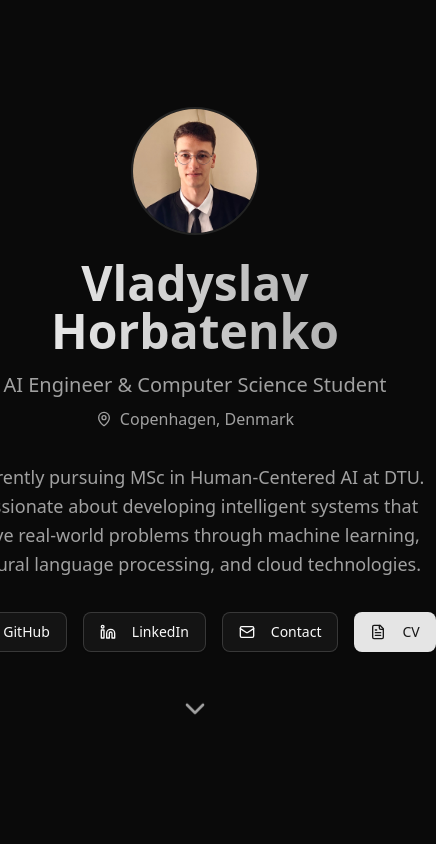
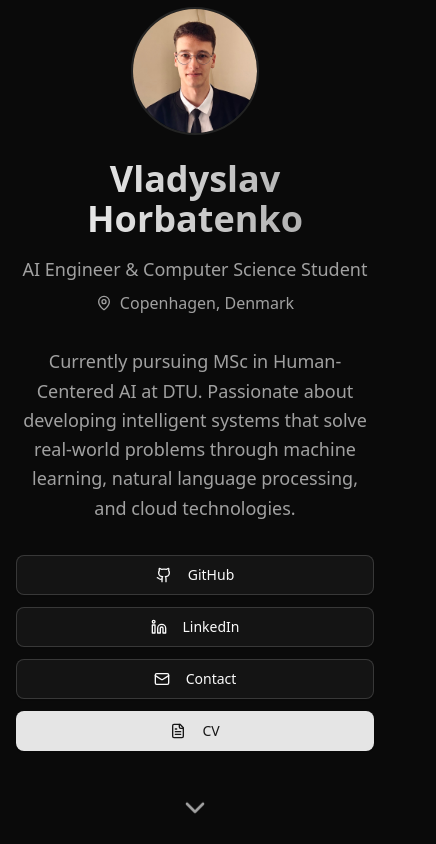
Before and after one commit to rifolio/rifolio.github.io, a React (Vite) app: page / in a window 390 px wide. Shown: the top 844 px of the page, 436 px wide, since content can reach past the window. Built offline with nearby package versions, Linux system fonts and the light colour scheme.

Commit message:
Mobile friendly design

```diff
--- a/src/App.css
+++ b/src/App.css
@@ -115,6 +115,36 @@
     @apply border-border outline-ring/50;
   }
   body {
-    @apply bg-background text-foreground;
+    @apply bg-background text-foreground antialiased;
+    -webkit-text-size-adjust: 100%;
+    text-size-adjust: 100%;
+    overflow-x: hidden;
   }
 }
+
+@layer utilities {
+  .safe-px {
+    padding-left: max(1rem, env(safe-area-inset-left));
+    padding-right: max(1rem, env(safe-area-inset-right));
+  }
+}
+
+img,
+video,
+canvas,
+svg {
+  max-width: 100%;
+  height: auto;
+}
+
+/* Prevent long words/URLs from causing overflow on small screens */
+.prose,
+p,
+h1,
+h2,
+h3,
+h4,
+h5,
+h6 {
+  overflow-wrap: anywhere;
+}
--- a/src/App.jsx
+++ b/src/App.jsx
@@ -232,9 +232,9 @@ function App() {
     if (!project) return null;
 
     return (
-      <div className="fixed inset-0 bg-black/80 backdrop-blur-sm z-50 flex items-center justify-center p-4">
+      <div className="fixed inset-0 bg-black/80 backdrop-blur-sm z-50 flex items-center justify-center p-3 sm:p-4">
         <div className="bg-card border border-border rounded-lg max-w-4xl w-full max-h-[90vh] overflow-y-auto">
-          <div className="sticky top-0 bg-card border-b border-border p-6 flex items-center justify-between">
+          <div className="sticky top-0 bg-card border-b border-border p-4 sm:p-6 flex items-center justify-between">
             <Button variant="ghost" size="sm" onClick={onClose}>
               <ArrowLeft className="w-4 h-4 mr-2" />
               Back to Projects
@@ -244,18 +244,20 @@ function App() {
             </Button>
           </div>
 
-          <div className="p-6">
+          <div className="p-4 sm:p-6">
             <div className="mb-6">
-              <div className="w-full h-64 bg-muted rounded-lg mb-6 flex items-center justify-center">
+              <div className="w-full h-40 sm:h-64 bg-muted rounded-lg mb-6 flex items-center justify-center">
                 <span className="text-muted-foreground">
                   Project Cover Image
                 </span>
               </div>
 
-              <div className="flex items-start justify-between mb-4">
-                <div className="flex-1">
-                  <h2 className="text-2xl font-bold mb-2">{project.title}</h2>
-                  <div className="flex items-center gap-4 text-sm text-muted-foreground mb-4">
+              <div className="flex flex-col sm:flex-row items-start sm:items-center justify-between gap-3 sm:gap-4 mb-4">
+                <div className="flex-1 min-w-0">
+                  <h2 className="text-xl sm:text-2xl font-bold mb-2 break-words">
+                    {project.title}
+                  </h2>
+                  <div className="flex flex-wrap items-center gap-3 sm:gap-4 text-sm text-muted-foreground mb-2 sm:mb-4">
                     {project.company && <span>{project.company}</span>}
                     <span>{project.year}</span>
                     {project.grade && (
@@ -265,9 +267,14 @@ function App() {
                     )}
                   </div>
                 </div>
-                <div className="flex gap-2">
+                <div className="flex gap-2 w-full sm:w-auto">
                   {project.github && (
-                    <Button variant="outline" size="sm" asChild>
+                    <Button
+                      variant="outline"
+                      size="sm"
+                      asChild
+                      className="w-full sm:w-auto"
+                    >
                       <a
                         href={project.github}
                         target="_blank"
@@ -338,9 +345,9 @@ function App() {
   const cvHref = import.meta.env.BASE_URL + "CV.pdf";
 
   return (
-    <div className="min-h-screen bg-background text-foreground">
+    <div className="min-h-screen bg-background text-foreground overflow-x-hidden">
       {/* Hero Section */}
-      <section className="min-h-screen flex items-center justify-center px-6 relative">
+      <section className="min-h-screen flex items-center justify-center px-4 sm:px-6 relative">
         <div className="max-w-4xl mx-auto text-center">
           <div className="mb-8">
             <img
@@ -348,10 +355,10 @@ function App() {
               alt="Vladyslav Horbatenko"
               className="w-32 h-32 rounded-full mx-auto mb-6 object-cover border-2 border-border"
             />
-            <h1 className="text-5xl md:text-7xl font-bold mb-4 bg-gradient-to-r from-foreground to-muted-foreground bg-clip-text text-transparent">
+            <h1 className="text-4xl md:text-6xl lg:text-7xl font-bold mb-4 bg-gradient-to-r from-foreground to-muted-foreground bg-clip-text text-transparent">
               Vladyslav Horbatenko
             </h1>
-            <p className="text-xl md:text-2xl text-muted-foreground mb-2">
+            <p className="text-lg md:text-2xl text-muted-foreground mb-2">
               AI Engineer & Computer Science Student
             </p>
             <div className="flex items-center justify-center gap-2 text-muted-foreground mb-8">
@@ -367,8 +374,13 @@ function App() {
             technologies.
           </p>
 
-          <div className="flex justify-center gap-4 mb-12">
-            <Button variant="outline" size="lg" asChild>
+          <div className="flex flex-col sm:flex-row flex-wrap items-stretch justify-center gap-3 sm:gap-4 mb-12 max-w-sm sm:max-w-none mx-auto w-full">
+            <Button
+              variant="outline"
+              size="lg"
+              asChild
+              className="w-full sm:w-auto"
+            >
               <a
                 href="https://github.com/rifolio"
                 target="_blank"
@@ -378,7 +390,12 @@ function App() {
                 GitHub
               </a>
             </Button>
-            <Button variant="outline" size="lg" asChild>
+            <Button
+              variant="outline"
+              size="lg"
+              asChild
+              className="w-full sm:w-auto"
+            >
               <a
                 href="https://www.linkedin.com/in/vladyslav-horbatenko/"
                 target="_blank"
@@ -388,13 +405,18 @@ function App() {
                 LinkedIn
               </a>
             </Button>
-            <Button variant="outline" size="lg" asChild>
+            <Button
+              variant="outline"
+              size="lg"
+              asChild
+              className="w-full sm:w-auto"
+            >
               <a href="mailto:vladyslav.horbatenko.work@gmail.com">
                 <Mail className="w-5 h-5 mr-2" />
                 Contact
               </a>
             </Button>
-            <Button size="lg" asChild>
+            <Button size="lg" asChild className="w-full sm:w-auto">
               <a href={cvHref} target="_blank" rel="noopener noreferrer">
                 <FileText className="w-5 h-5 mr-2" />
                 CV
@@ -412,12 +434,12 @@ function App() {
       </section>
 
       {/* Projects Section */}
-      <section id="projects" className="py-20 px-6">
+      <section id="projects" className="py-20 px-4 sm:px-6">
         <div className="max-w-6xl mx-auto">
           <h2 className="text-3xl md:text-4xl font-bold mb-12 text-center">
             Featured Projects
           </h2>
-          <div className="grid md:grid-cols-2 lg:grid-cols-3 gap-6">
+          <div className="grid md:grid-cols-2 lg:grid-cols-3 gap-4 sm:gap-6">
             {projects.map((project, index) => (
               <div
                 key={index}
@@ -464,12 +486,12 @@ function App() {
       </section>
 
       {/* Skills Section */}
-      <section id="skills" className="py-20 px-6 bg-muted/30">
+      <section id="skills" className="py-20 px-4 sm:px-6 bg-muted/30">
         <div className="max-w-4xl mx-auto">
           <h2 className="text-3xl md:text-4xl font-bold mb-12 text-center">
             Skills & Technologies
           </h2>
-          <div className="grid md:grid-cols-2 gap-8">
+          <div className="grid md:grid-cols-2 gap-6 sm:gap-8">
             {Object.entries(skills).map(([category, skillList], index) => (
               <div
                 key={index}
@@ -495,7 +517,7 @@ function App() {
       </section>
 
       {/* Education Section */}
-      <section id="education" className="py-20 px-6">
+      <section id="education" className="py-20 px-4 sm:px-6">
         <div className="max-w-4xl mx-auto">
           <h2 className="text-3xl md:text-4xl font-bold mb-12 text-center">
             Education
@@ -540,21 +562,26 @@ function App() {
       </section>
 
       {/* Contact Section */}
-      <section id="contact" className="py-20 px-6 bg-muted/30">
+      <section id="contact" className="py-20 px-4 sm:px-6 bg-muted/30">
         <div className="max-w-2xl mx-auto text-center">
           <h2 className="text-3xl md:text-4xl font-bold mb-8">Get In Touch</h2>
           <p className="text-lg text-muted-foreground mb-8">
             I'm always interested in discussing new opportunities,
             collaborations, or just chatting about AI and technology.
           </p>
-          <div className="flex justify-center gap-4">
-            <Button size="lg" asChild>
+          <div className="flex flex-col sm:flex-row items-stretch justify-center gap-3 sm:gap-4 max-w-sm sm:max-w-none mx-auto">
+            <Button size="lg" asChild className="w-full sm:w-auto">
               <a href="mailto:vladyslav.horbatenko.work@gmail.com">
                 <Mail className="w-5 h-5 mr-2" />
                 Send Email
               </a>
             </Button>
-            <Button variant="outline" size="lg" asChild>
+            <Button
+              variant="outline"
+              size="lg"
+              asChild
+              className="w-full sm:w-auto"
+            >
               <a
                 href="https://www.linkedin.com/in/vladyslav-horbatenko/"
                 target="_blank"
@@ -569,7 +596,7 @@ function App() {
       </section>
 
       {/* Footer */}
-      <footer className="py-8 px-6 border-t border-border">
+      <footer className="py-8 px-4 sm:px-6 border-t border-border">
         <div className="max-w-4xl mx-auto text-center text-muted-foreground">
           <p>&copy; 2025 Vladyslav Horbatenko.</p>
         </div>
--- a/src/hooks/use-mobile.js
+++ b/src/hooks/use-mobile.js
@@ -1,19 +1,29 @@
-import * as React from "react"
+import * as React from "react";
 
-const MOBILE_BREAKPOINT = 768
+const MOBILE_BREAKPOINT = 768;
 
 export function useIsMobile() {
-  const [isMobile, setIsMobile] = React.useState(undefined)
+  const [isMobile, setIsMobile] = React.useState(false);
 
   React.useEffect(() => {
-    const mql = window.matchMedia(`(max-width: ${MOBILE_BREAKPOINT - 1}px)`)
-    const onChange = () => {
-      setIsMobile(window.innerWidth < MOBILE_BREAKPOINT)
+    const mediaQueryList = window.matchMedia(
+      `(max-width: ${MOBILE_BREAKPOINT - 1}px)`
+    );
+    const update = (e) => {
+      setIsMobile(e?.matches ?? window.innerWidth < MOBILE_BREAKPOINT);
+    };
+    // Initialize
+    update(mediaQueryList);
+    // Subscribe
+    if (mediaQueryList.addEventListener) {
+      mediaQueryList.addEventListener("change", update);
+      return () => mediaQueryList.removeEventListener("change", update);
+    } else {
+      // Safari fallback
+      mediaQueryList.addListener(update);
+      return () => mediaQueryList.removeListener(update);
     }
-    mql.addEventListener("change", onChange)
-    setIsMobile(window.innerWidth < MOBILE_BREAKPOINT)
-    return () => mql.removeEventListener("change", onChange);
-  }, [])
+  }, []);
 
-  return !!isMobile
+  return !!isMobile;
 }
```
